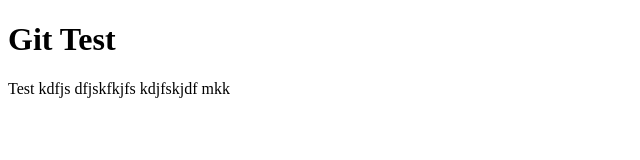
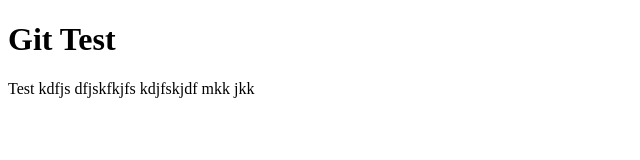
Before and after one commit to webkeonmukesh/proj2, a plain HTML site: page index.html in a window 1280 px wide. Shown: the full height of the page, 0-640 px from the left. Drawn offline with Linux system fonts and the light colour scheme.

Commit message:
Revert "Revert "chnge""
This reverts commit 6d73971112899c21ea91eef6c8e437e58ba59356.

```diff
--- a/index.html
+++ b/index.html
@@ -5,6 +5,6 @@
 </head>
 <body>
 <h1>Git Test</h1>
-<p>Test kdfjs dfjskfkjfs kdjfskjdf mkk</p>
+<p>Test kdfjs dfjskfkjfs kdjfskjdf mkk jkk</p>
 </body>
 </html>
```
